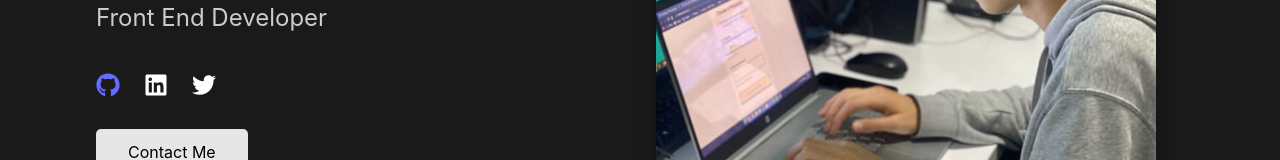
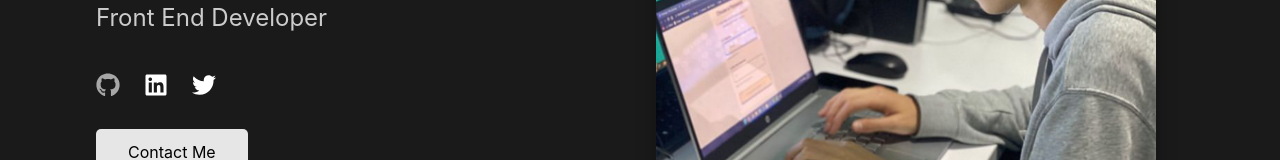
Before and after one commit to rinorze/vercelrinor, a React (Vite) app: page / in a window 1280 px wide. In both pictures the pointer is over the link 108 px from the left and 519 px from the top of the page. Shown: the part 431-591 px from the top of the page. Built offline with nearby package versions, Linux system fonts and the light colour scheme.

Commit message:
Update Hero.scss

```diff
--- a/src/components/Hero/Hero.scss
+++ b/src/components/Hero/Hero.scss
@@ -54,7 +54,7 @@
       transition: color 0.3s ease;
 
       &:hover {
-        color: $accent-color;
+        color: #a7a7a7;
       }
     }
   }
```
